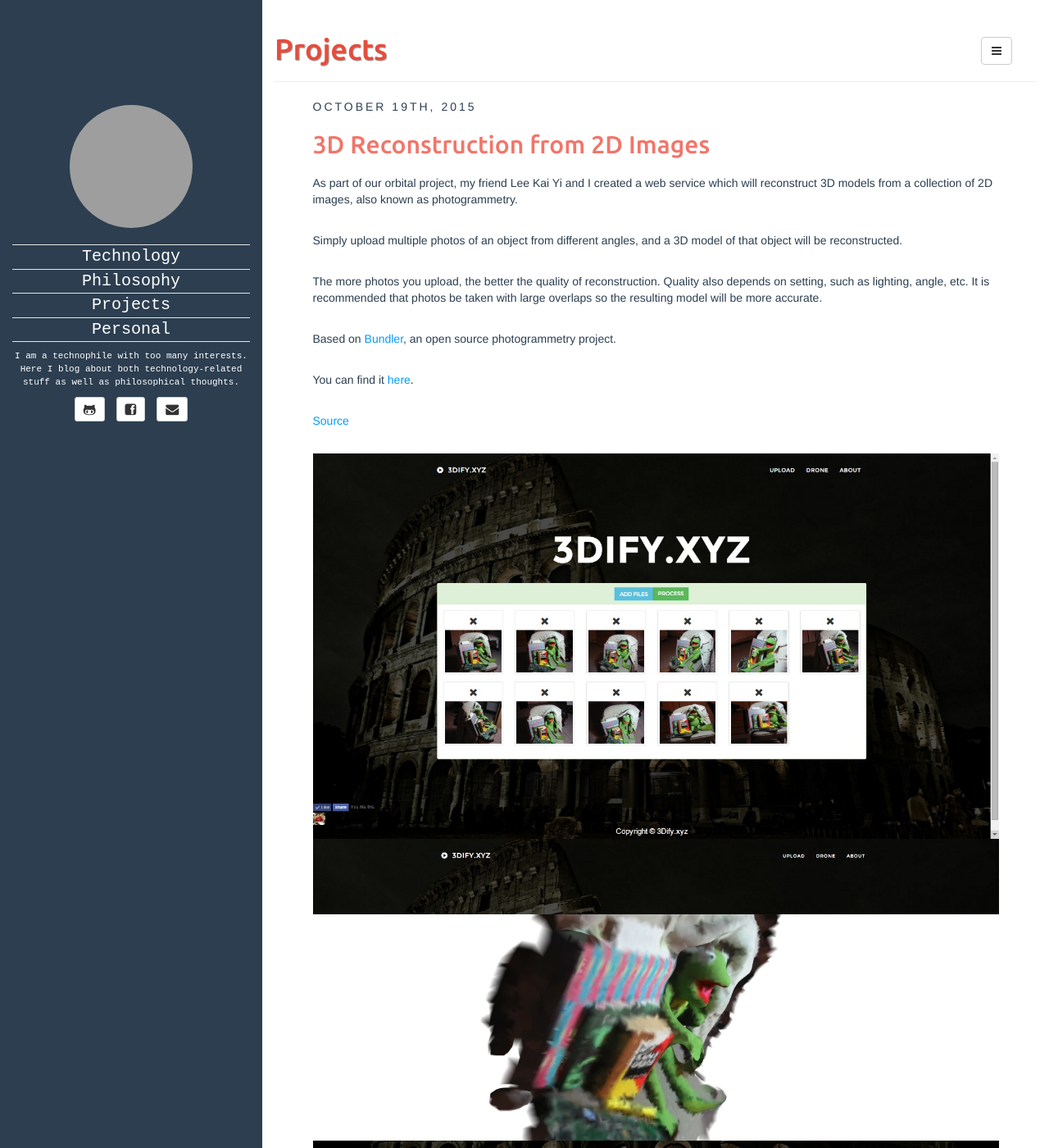
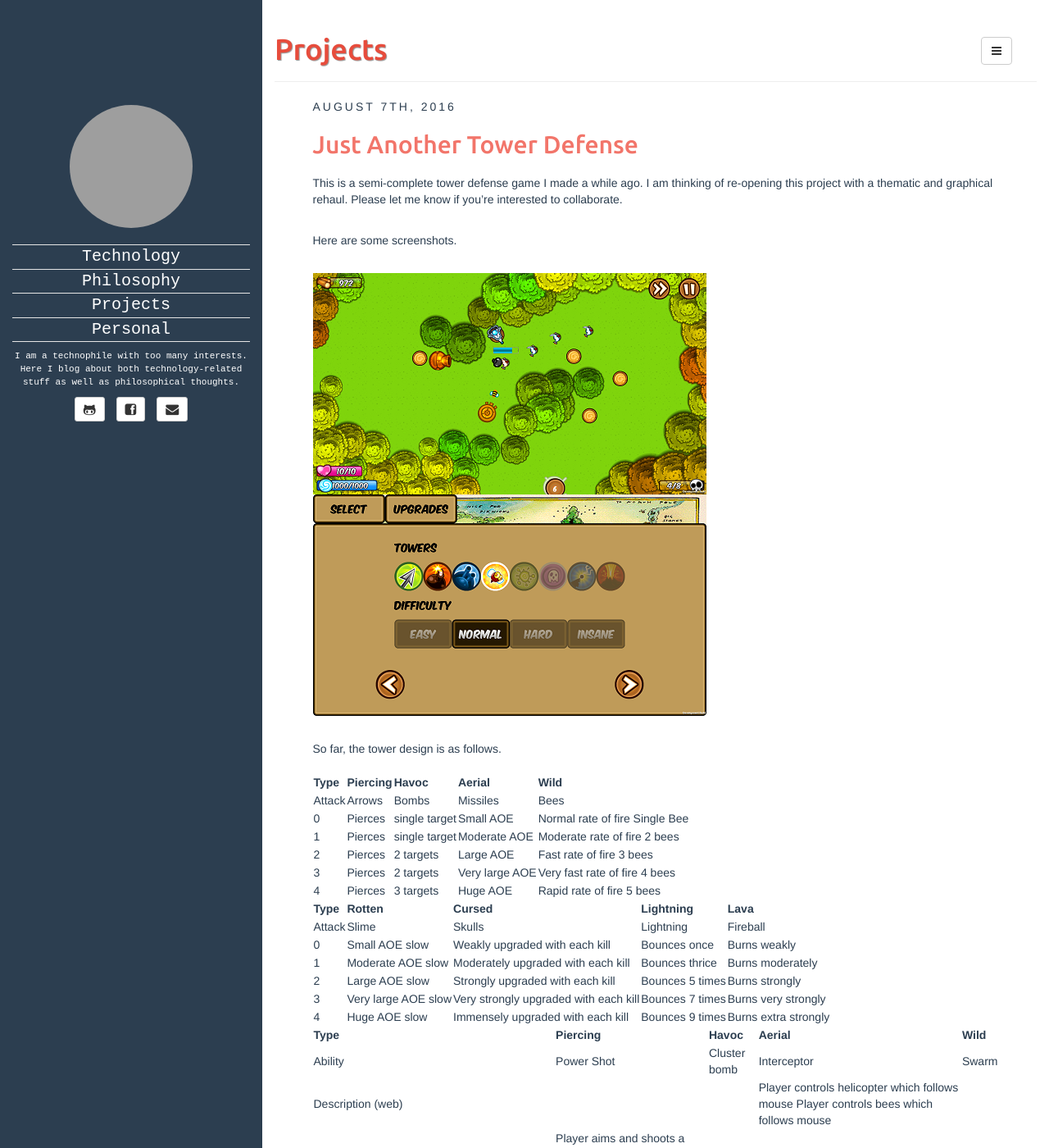
Before and after one commit to changchuming/changchuming.github.io, a Jekyll site: the page built from projects/index.html, in a window 1280 px wide and 1400 px high. Shown: the whole window at 82% size. Built offline with Jekyll 4.4.1, drawn with Linux system fonts in a browser that asks for light colours; some of the changed text lies outside the part shown; grey boxes are pictures that could not be loaded.

Commit message:
Added TD post, reduced size of intro

```diff
--- /dev/null
+++ b/_posts/2016-8-7-Just-Another_Tower-Defense.md
@@ -0,0 +1,52 @@
+---
+layout: post
+title: "Just Another Tower Defense"
+categories: [projects]
+tags: [just, another, tower, defense]
+fullview: true
+---
+
+This is a semi-complete tower defense game I made a while ago. I am thinking of re-opening this project with a thematic and graphical rehaul. Please let me know if you're interested to collaborate.
+
+Here are some screenshots.
+
+![Game Screenshot 1]({{ site.BASE_PATH }}/assets/images/Game_SS_1.png)
+![Game Screenshot 2]({{ site.BASE_PATH }}/assets/images/Game_SS_2.png)
+
+So far, the tower design is as follows.
+
+|Type	|Piercing	|Havoc			|Aerial			|Wild
+|-------|-----------|---------------|---------------|
+|Attack	|Arrows		|Bombs			|Missiles		|Bees
+|0		|Pierces 	|single target	|Small AOE		|Normal rate of fire	Single Bee
+|1		|Pierces 	|single target	|Moderate AOE	|Moderate rate of fire	2 bees
+|2		|Pierces 	|2 targets		|Large AOE		|Fast rate of fire	3 bees
+|3		|Pierces 	|2 targets		|Very large AOE	|Very fast rate of fire	4 bees
+|4		|Pierces 	|3 targets		|Huge AOE		|Rapid rate of fire	5 bees
+
+|Type	|Rotten					|Cursed									|Lightning			|Lava
+|-------|-----------------------|---------------------------------------|-------------------|
+|Attack	|Slime					|Skulls									|Lightning			|Fireball
+|0		|Small AOE slow			|Weakly upgraded with each kill			|Bounces once		|Burns weakly
+|1		|Moderate AOE slow		|Moderately upgraded with each kill		|Bounces thrice		|Burns moderately
+|2		|Large AOE slow			|Strongly upgraded with each kill		|Bounces 5 times	|Burns strongly
+|3		|Very large AOE slow	|Very strongly upgraded with each kill	|Bounces 7 times	|Burns very strongly
+|4		|Huge AOE slow			|Immensely upgraded with each kill		|Bounces 9 times	|Burns extra strongly
+
+|Type						|Piercing	|Havoc			|Aerial				|Wild
+|---------------------------|-----------|---------------|-------------------|
+|Ability					|Power Shot	|Cluster bomb	|Interceptor		|Swarm
+|Description (web)			|			|				|Player controls helicopter which follows mouse	Player controls bees which follows mouse
+|Description (mobile)		|Player aims and shoots a powerful arrow which pierces all targets
+										|Player aims and lobs a bomb at a target location, which explodes  and and create smaller bombs upon impact
+														|Player controls helicopter by tilting the screen which shoots at air targets
+																			|Player controls swarm of bees which can be moved and will attack anything nearby
+
+|Type						|Rotten		|Cursed			|Lightning	|Lava
+|---------------------------|-----------|---------------|-----------|
+|Ability					|Bog		|Soul Release	|Storm		|Inferno
+|Description (web)													|Player controls a huge fireball which follows the mouse
+|Description (mobile)		|Player shoots and creates bog at a selected area which slows and deals damage
+										|Releases souls stored to deal massive damage around tower
+														|Player calls down lightning on selected areas by touching screen which deals huge AOE damage
+																	|Player controls a huge fireball by tilting the screen
--- a/assets/css/style.css
+++ b/assets/css/style.css
@@ -9,10 +9,10 @@ p {
 	padding-top: 10px;
 }
 
-#intro-text {
+/*#intro-text {
 	font-size: 1.75em;
 }
-
+*/
 .sidebar {
 	position: fixed;
 	top: 0px;
```
Also changed, not shown: assets/images/Game_SS_1.png (added), assets/images/Game_SS_2.png (added).
